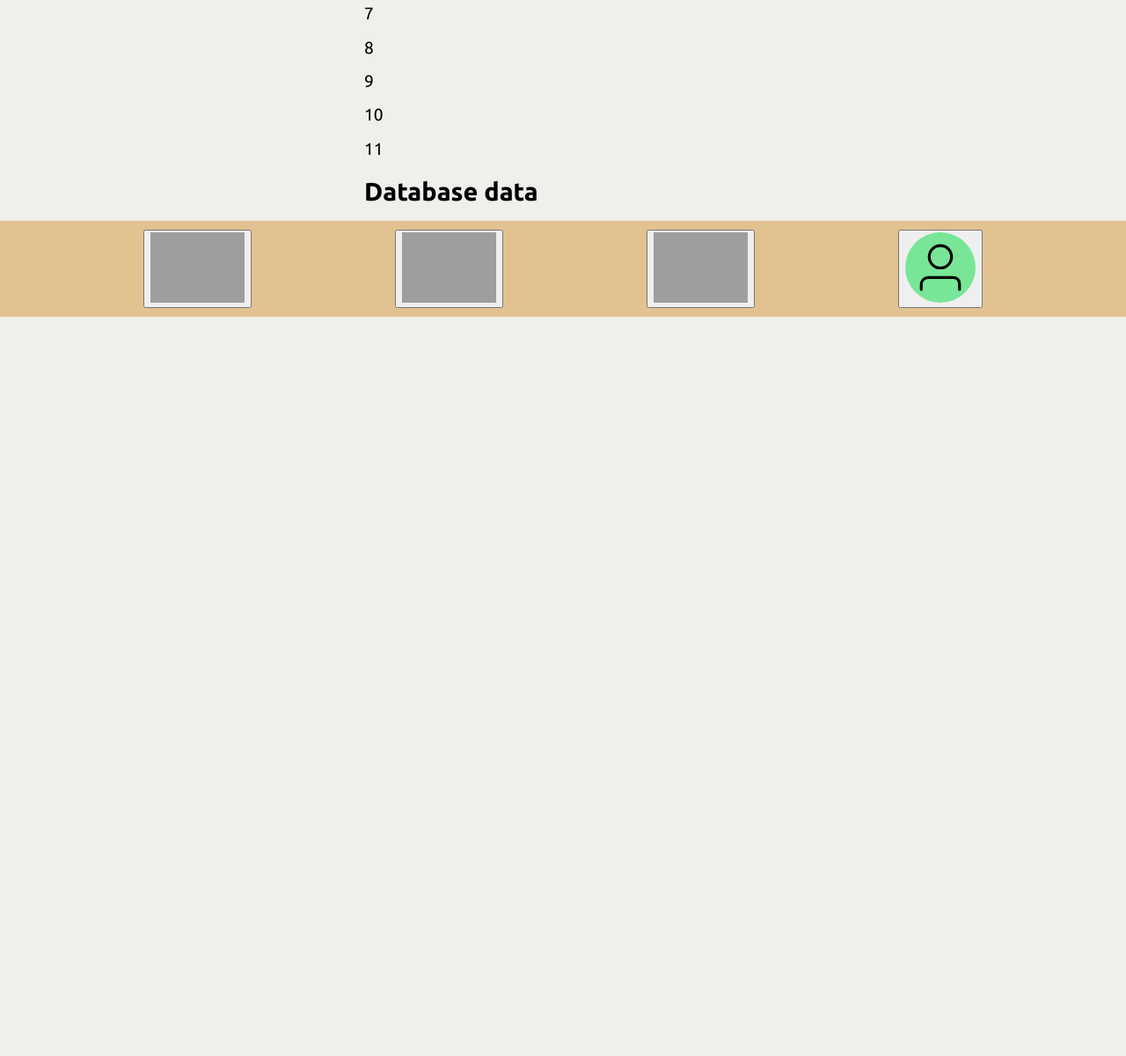
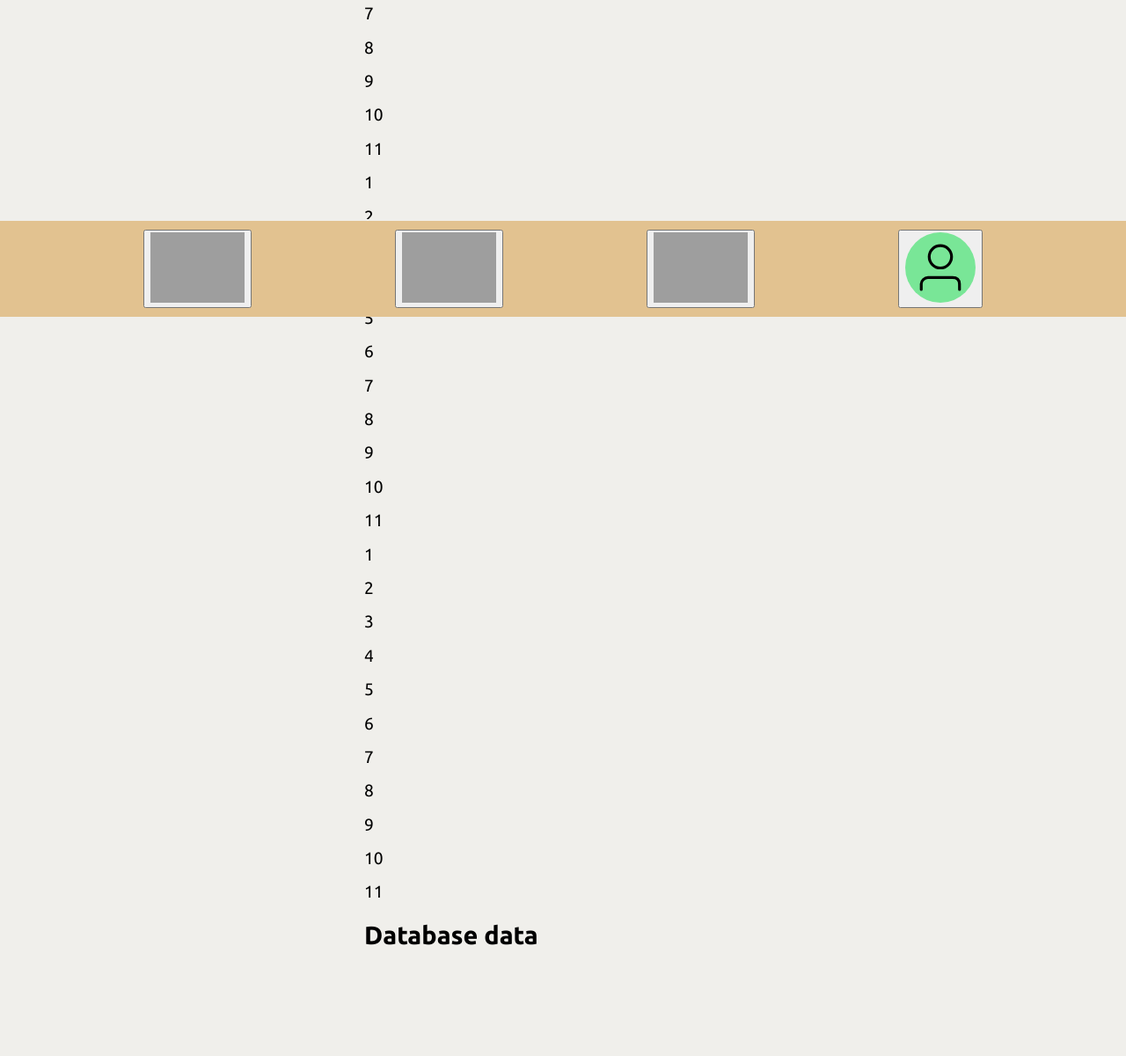
Before and after one commit to harrytallon/beannbrew-html, a Flask app: template templates/food-menu.html in a window 1280 px wide. Shown: the part 440-1640 px from the top of the page at 88% size. Before the commit the page ends 800 px from the top, so only its background shows below. Run offline with Flask 3, Linux system fonts and the light colour scheme; the template is opened without the code that fills it, so the values that code supplies are empty; some libraries are stand-ins or nearby versions.

Commit message:
getting things to work

```diff
--- a/templates/food-menu.html
+++ b/templates/food-menu.html
@@ -38,6 +38,28 @@
             <p>9</p>
             <p>10</p>
             <p>11</p>
+            <p>1</p>
+            <p>2</p>
+            <p>3</p>
+            <p>4</p>
+            <p>5</p>
+            <p>6</p>
+            <p>7</p>
+            <p>8</p>
+            <p>9</p>
+            <p>10</p>
+            <p>11</p>
+            <p>1</p>
+            <p>2</p>
+            <p>3</p>
+            <p>4</p>
+            <p>5</p>
+            <p>6</p>
+            <p>7</p>
+            <p>8</p>
+            <p>9</p>
+            <p>10</p>
+            <p>11</p>
             <h2>Database data</h2>
             <p id="db-output"></p>
             <script src="https://js.stripe.com/v3/buy-button.js"></script>
```
